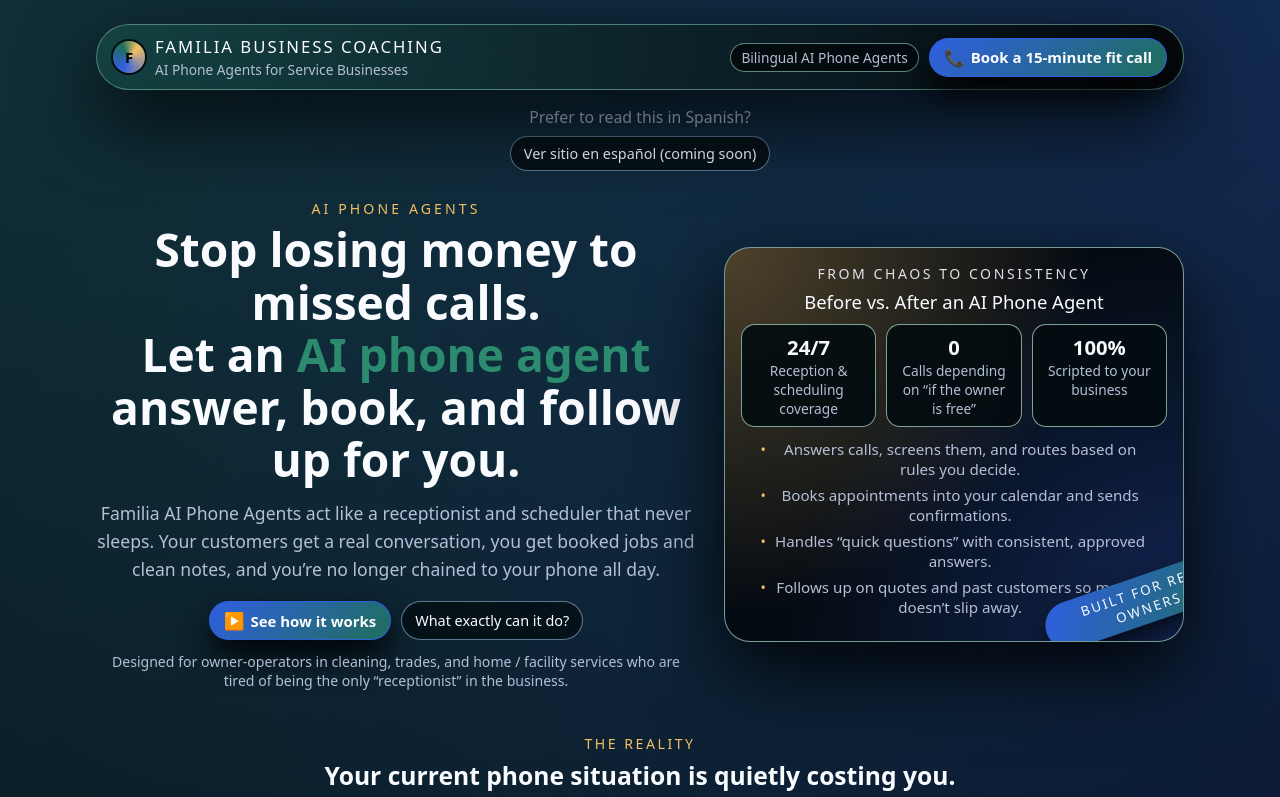
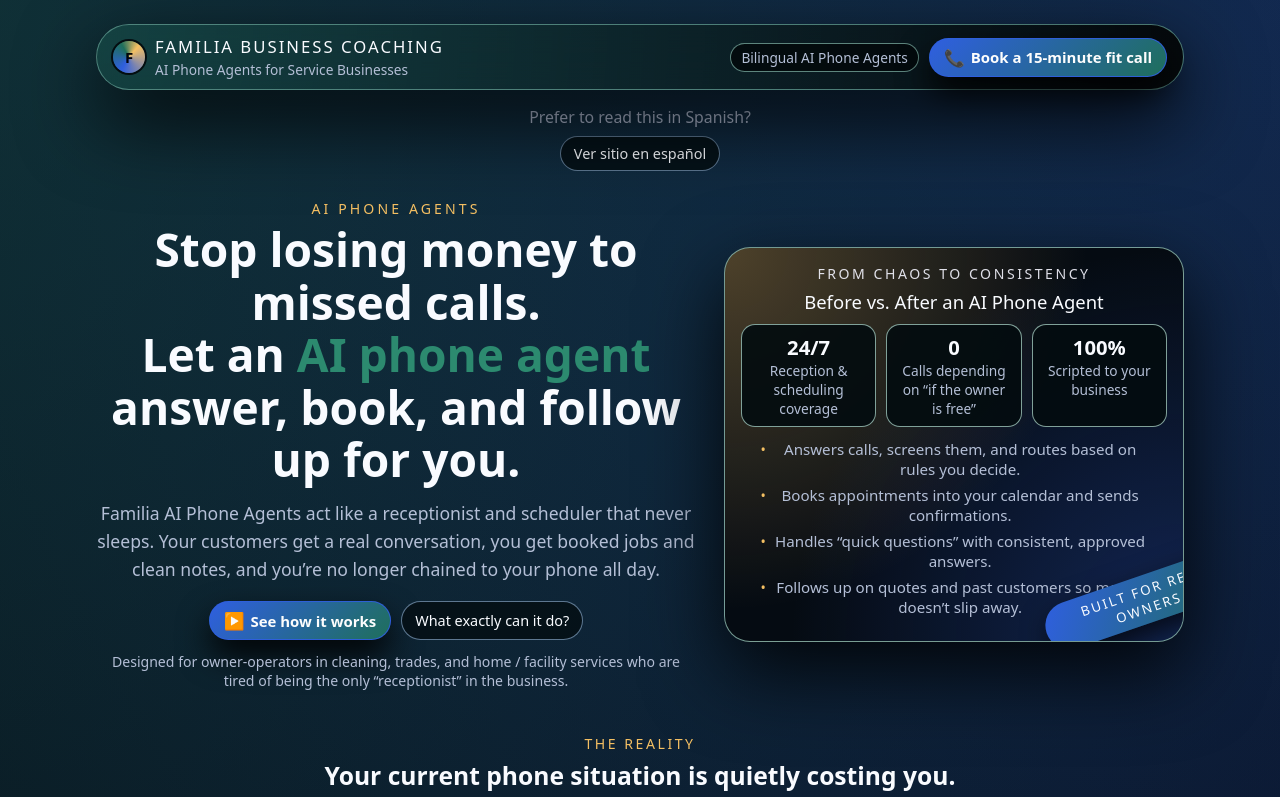
Before and after one commit to josephmcelveen/fbc-website, a plain HTML site: page index.html in a window 1280 px wide. Shown: the top 797 px of the page. Drawn offline with Linux system fonts and the light colour scheme.

Commit message:
Update index.html

```diff
--- a/index.html
+++ b/index.html
@@ -685,8 +685,8 @@
         Prefer to read this in Spanish?
       </p>
       <!-- github.com/josephmcelveen/fbc-website-esp/ -->
-      <a href="#spanish-site" class="btn-secondary">
-        Ver sitio en español (coming soon)
+      <a href="https://josephmcelveen.github.io/fbc-website-esp/" class="btn-secondary">
+        Ver sitio en español
       </a>
     </div>
 
```
